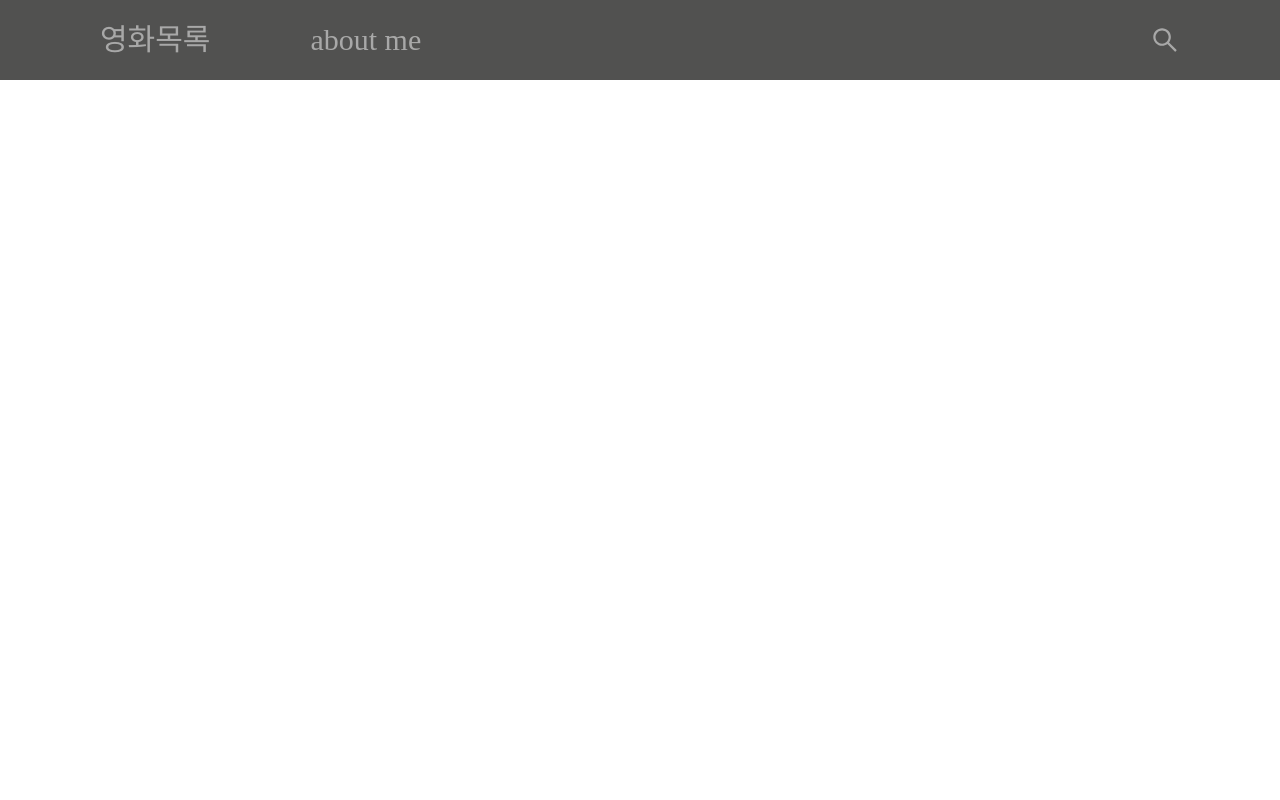
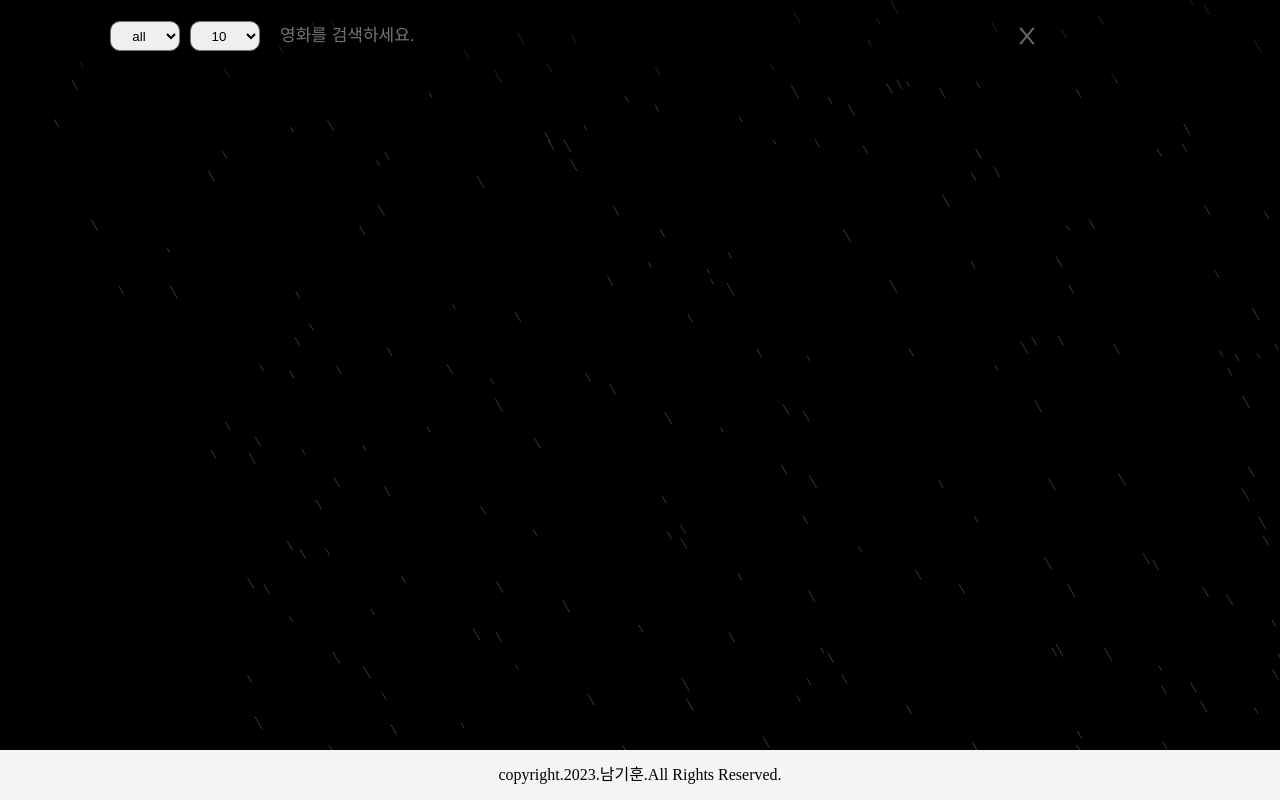
Before and after one commit to BearHumanS/movie-ver.react, a React (Vite) app: page / in a window 1280 px wide. Both pictures are taken after a click on the element 1165 px from the left and 40 px from the top of the page. Built offline with nearby package versions, Linux system fonts and the light colour scheme.

Commit message:
function add

```diff
--- a/src/App.jsx
+++ b/src/App.jsx
@@ -1,12 +1,16 @@
 import './App.css'
 import TheHeader from './components/TheHeader'
+import TheFooter from './components/TheFooter'
 import { Reset } from 'styled-reset'
+import RainEffect from './components/Rain'
 
 export default function App() {
   return (
     <>
       <Reset />
       <TheHeader />
+      <RainEffect />
+      <TheFooter />
     </>
   )
 }
--- /dev/null
+++ b/src/components/Rain.css
@@ -0,0 +1,6 @@
+canvas {
+    position: fixed;
+    top: 0;
+    left: 0;
+    z-index: -1;
+}
--- /dev/null
+++ b/src/components/Rain.jsx
@@ -0,0 +1,69 @@
+import React, { useRef, useEffect } from 'react'
+import './Rain.css'
+
+function RainEffect() {
+  const canvasRef = useRef(null)
+
+  useEffect(() => {
+    const canvas = canvasRef.current
+    const ctx = canvas.getContext('2d')
+    let raindrops = []
+
+    function createRaindrop() {
+      const raindrop = {
+        x: Math.random() * canvas.width,
+        y: -5,
+        speed: 2 + Math.random() * 3,
+        length: 5 + Math.random() * 10
+      }
+      raindrops.push(raindrop)
+    }
+
+    function drawRaindrop(raindrop) {
+      ctx.beginPath()
+      ctx.strokeStyle = 'rgba(174,194,224,0.5)'
+      ctx.lineWidth = 1
+      ctx.moveTo(raindrop.x, raindrop.y)
+      ctx.lineTo(
+        raindrop.x + raindrop.length * Math.sin(Math.PI / 6),
+        raindrop.y + raindrop.length * Math.cos(Math.PI / 6)
+      )
+      ctx.stroke()
+    }
+
+    function moveRaindrop(raindrop) {
+      raindrop.y += raindrop.speed
+      raindrop.x += raindrop.speed / 3
+      if (raindrop.y > canvas.height) {
+        const index = raindrops.indexOf(raindrop)
+        if (index !== -1) raindrops.splice(index, 1)
+      }
+    }
+
+    function draw() {
+      ctx.clearRect(0, 0, canvas.width, canvas.height)
+      createRaindrop()
+      for (const raindrop of raindrops) {
+        drawRaindrop(raindrop)
+        moveRaindrop(raindrop)
+      }
+      requestAnimationFrame(draw)
+    }
+
+    function handleResize() {
+      canvas.width = window.innerWidth
+      canvas.height = window.innerHeight
+      raindrops = []
+    }
+
+    window.addEventListener('resize', handleResize)
+    handleResize()
+    draw()
+
+    return () => window.removeEventListener('resize', handleResize)
+  }, [])
+
+  return <canvas ref={canvasRef} />
+}
+
+export default RainEffect
--- a/src/components/Search.css
+++ b/src/components/Search.css
@@ -0,0 +1,92 @@
+.search-wrap {
+  position: absolute;
+  top: 0;
+  left: 0;
+  width: 100%;
+  visibility: hidden;
+  opacity: 0;
+  transition: 0.4s;
+}
+.search-wrap .page-view {
+  z-index: 5;
+}
+.search-wrap .search {
+  max-width: 800px;
+  margin: 0 auto;
+  position: relative;
+}
+.search-wrap .search .shadow {
+  position: fixed;
+  top: 0;
+  left: 0;
+  width: 100%;
+  height: 100%;
+  background-color: var(--color-header);
+}
+.search-wrap .search .text {
+  position: relative;
+}
+.search-wrap .page-view {
+  height: var(--header-height);
+  position: absolute;
+  top: 0;
+  left: -50px;
+  display: flex;
+  align-items: center;
+}
+.search-wrap #num-pages {
+  width: 70px;
+  text-align: center;
+  height: 30px;
+  border-radius: 10px;
+  outline: none;
+}
+.search-wrap #num-pages:hover {
+  border: 3px solid var(--color-select);
+}
+.search-wrap .year-view {
+  height: var(--header-height);
+  position: absolute;
+  top: 0;
+  left: -130px;
+  display: flex;
+  align-items: center;
+}
+.search-wrap #years {
+  width: 70px;
+  text-align: center;
+  height: 30px;
+  border-radius: 10px;
+  outline: none;
+}
+.search-wrap #years:hover {
+  border: 3px solid var(--color-select);
+}
+.search-wrap .search .text .close {
+  width: 26px;
+  height: var(--header-height);
+  position: absolute;
+  top: 0;
+  right: 0;
+  margin: auto 0;
+  color: #fff;
+  opacity: 0.4;
+  display: flex;
+  align-items: center;
+  justify-content: center;
+}
+.search-wrap .search .text .close:hover {
+  color: var(--color-list);
+  opacity: 1;
+}
+.search-wrap .search .text input {
+  width: 100%;
+  height: var(--header-height);
+  padding: 0 40px;
+  border: none;
+  outline: none;
+  box-sizing: border-box;
+  background-color: transparent;
+  font-size: 17px;
+  color: #fff;
+}
--- a/src/components/Search.jsx
+++ b/src/components/Search.jsx
@@ -1,10 +1,42 @@
 import React from 'react'
+import './Search.css'
+import { AiOutlineClose } from 'react-icons/ai'
+import TheHeader from './TheHeader'
 
 export default function Search() {
+  const close = () => {
+    const header = document.querySelector('header')
+    header.classList.remove('searching')
+  }
   return (
     <>
       <div className="search-wrap">
-        <div className="search"></div>
+        <div className="search">
+          <div className="shadow"></div>
+          <div className="text">
+            <input
+              className="search-input"
+              type="text"
+              placeholder="영화를 검색하세요."
+            />
+            <div className="page-view">
+              <select id="num-pages">
+                <option value="1">10</option>
+                <option value="2">20</option>
+                <option value="3">30</option>
+              </select>
+            </div>
+            <div className="year-view">
+              <select id="years">
+                <option>all</option>
+              </select>
+            </div>
+            <AiOutlineClose
+              className="close"
+              onClick={close}
+            />
+          </div>
+        </div>
       </div>
     </>
   )
--- /dev/null
+++ b/src/components/TheFooter.css
@@ -0,0 +1,14 @@
+footer {
+    position: fixed;
+    bottom: 0;
+    width: 100%;
+    height: 50px;
+    background-color: #f5f5f5;
+    z-index: 9999;
+}
+footer div {
+   display: flex;
+   height: 50px;
+   justify-content: center;
+   align-items: center;
+}
--- /dev/null
+++ b/src/components/TheFooter.jsx
@@ -0,0 +1,12 @@
+import React from 'react'
+import './TheFooter.css'
+
+export default function TheFooter() {
+  return (
+    <>
+      <footer>
+        <div>copyright.2023.남기훈.All Rights Reserved.</div>
+      </footer>
+    </>
+  )
+}
--- a/src/components/TheHeader.css
+++ b/src/components/TheHeader.css
@@ -3,6 +3,7 @@ header {
     width: 100%;
     height: 80px;
     background-color: var(--color-header);
+    z-index: 10;
 }
 header .menu {
     display: flex;
@@ -38,3 +39,11 @@ header .search-box {
 header .search-box:hover {
     color: rgba(240, 248, 255, 1);
 }
+header.searching ul.menu,
+header.searching .search-box{
+    opacity: 0;
+}
+header.searching .search-wrap {
+    visibility: visible;
+    opacity: 1;
+}
--- a/src/components/TheHeader.jsx
+++ b/src/components/TheHeader.jsx
@@ -1,10 +1,12 @@
 import React, { useState } from 'react'
 import './TheHeader.css'
 import { AiOutlineSearch } from 'react-icons/ai'
+import Search from './Search'
 
 export default function TheHeader() {
   const [listActive, setListActive] = useState(false)
   const [aboutActive, setAboutActive] = useState(false)
+
   function openBox() {
     const header = document.querySelector('header')
     header.classList.add('searching')
@@ -41,6 +43,7 @@ export default function TheHeader() {
           onClick={openBox}>
           <AiOutlineSearch />
         </div>
+        <Search />
       </header>
     </>
   )
--- a/src/main.css
+++ b/src/main.css
@@ -1,7 +1,12 @@
 html {
-    --color-header: rgba(38, 38, 37, 0.8);
+    --color-header: rgba(0, 0, 0, 0.4);
     --color-menu: rgba(255, 255, 255, .5);
     --color-list: rgba(240, 248, 255, 1);
+    --color-select: rgb(43, 41, 41);
+    --header-height: 72px;
+}
+body {
+    background-color: black;
 }
 a {
     text-decoration: none;
```
